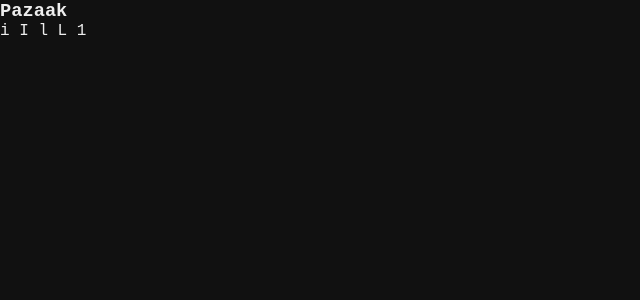
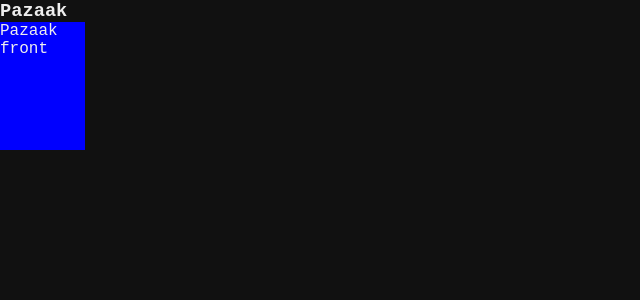
Before and after one commit to jposawa/swcards, a React (Vite) app: page / in a window 1280 px wide. Shown: the top 300 px of the page, without its empty margins (0-640 px from the left). Built offline with nearby package versions, Linux system fonts and the light colour scheme.

Commit message:
Base card structure

```diff
--- /dev/null
+++ b/src/components/GameCard/Backface/Backface.module.css
@@ -0,0 +1,14 @@
+.backface {
+  position: absolute;
+  width: 100%;
+  height: 100%;
+  top: 0;
+  left: 0;
+  background: red;
+  display: flex;
+  backface-visibility: hidden;
+  transform: rotateY(180deg);
+  perspective: 500px;
+  transform-style: preserve-3d;
+  overflow: hidden;
+}
--- /dev/null
+++ b/src/components/GameCard/Backface/Backface.tsx
@@ -0,0 +1,15 @@
+import React from "react";
+import { CardBackface } from "../../../shared/types";
+import { BackfaceStandard } from "./";
+
+type BackfaceProps = {
+  backface: CardBackface;
+};
+
+const BackfaceMap = {
+  [CardBackface.Default]: <BackfaceStandard />,
+};
+
+export const Backface: React.FC<BackfaceProps> = ({ backface }) => {
+  return <>{BackfaceMap[backface]}</>;
+};
--- /dev/null
+++ b/src/components/GameCard/Backface/BackfaceStandard.tsx
@@ -0,0 +1,10 @@
+import React from "react";
+import styles from "./Backface.module.css";
+
+export const BackfaceStandard: React.FC = () => {
+  return (
+    <div className={`${styles.backface} ${styles.standard}`}>
+      Back side
+    </div>
+  );
+}
--- /dev/null
+++ b/src/components/GameCard/Backface/index.ts
@@ -0,0 +1,2 @@
+export * from "./BackfaceStandard";
+export * from "./Backface";
--- /dev/null
+++ b/src/components/GameCard/CardPazaak.tsx
@@ -0,0 +1,11 @@
+import React from "react";
+
+import styles from "./GameCard.module.css";
+
+export const CardPazaak: React.FC = () => {
+  return (
+    <div className={styles.card}>
+      Pazaak front
+    </div>
+  )
+}
--- /dev/null
+++ b/src/components/GameCard/GameCard.module.css
@@ -0,0 +1,27 @@
+.cardContainer {
+  --width: calc(var(--height, 8rem) * 2/3);
+
+  position: relative;
+  width: var(--width);
+  height: var(--height);
+  transition: all 300ms linear;
+  transform-style: preserve-3d;
+  perspective: 1000px;
+
+  &:hover {
+    transform: rotateY(180deg);
+  }
+}
+
+.card {
+  position: relative;
+  width: 100%;
+  height: 100%;
+  top: 0;
+  left: 0;
+  background: blue;
+  perspective: 500px;
+  transform-style: preserve-3d;
+  backface-visibility: hidden;
+  overflow: hidden;
+}
--- /dev/null
+++ b/src/components/GameCard/GameCard.tsx
@@ -0,0 +1,42 @@
+import React from "react";
+import { CardBackface, Game } from "../../shared/types";
+
+import styles from "./GameCard.module.css";
+import { Backface } from "./Backface/";
+import { CardPazaak } from "./CardPazaak";
+
+type GameCardProps = {
+  game: Game;
+  backface?: CardBackface;
+  className?: string;
+  size?: string;
+  style?: React.CSSProperties;
+};
+
+export const GameCard: React.FC<GameCardProps> = ({
+  game,
+  backface = CardBackface.Default,
+  className = "",
+  size = "8rem",
+  style = {},
+}) => {
+  return (
+    <article
+      className={`${styles.cardContainer} ${className}`}
+      style={
+        {
+          ...style,
+          "--height": size,
+        } as React.CSSProperties
+      }
+    >
+      <Backface backface={backface} />
+
+      {
+        {
+          [Game.Pazaak]: <CardPazaak />,
+        }[game]
+      }
+    </article>
+  );
+};
--- /dev/null
+++ b/src/components/GameCard/index.ts
@@ -0,0 +1 @@
+export * from "./GameCard";
--- /dev/null
+++ b/src/components/index.ts
@@ -0,0 +1 @@
+export * from "./GameCard";
--- a/src/pages/Pazaak.tsx
+++ b/src/pages/Pazaak.tsx
@@ -1,10 +1,13 @@
+import { GameCard } from "../components";
+import { Game } from "../shared/types";
+
 import styles from "./pages.module.css";
 
 export const Pazaak = () => {
   return (
     <section className={styles.pageContainer}>
       <h3>Pazaak</h3>
-      <p>i I l L 1</p>
+      <GameCard game={Game.Pazaak} />
     </section>
   )
 }
--- a/src/shared/types/general.ts
+++ b/src/shared/types/general.ts
@@ -2,3 +2,11 @@
   Light = "light",
   Dark = "dark",
 }
+
+export enum Game {
+  Pazaak = "pazaak",
+}
+
+export enum CardBackface {
+  Default = "default",
+}
```
